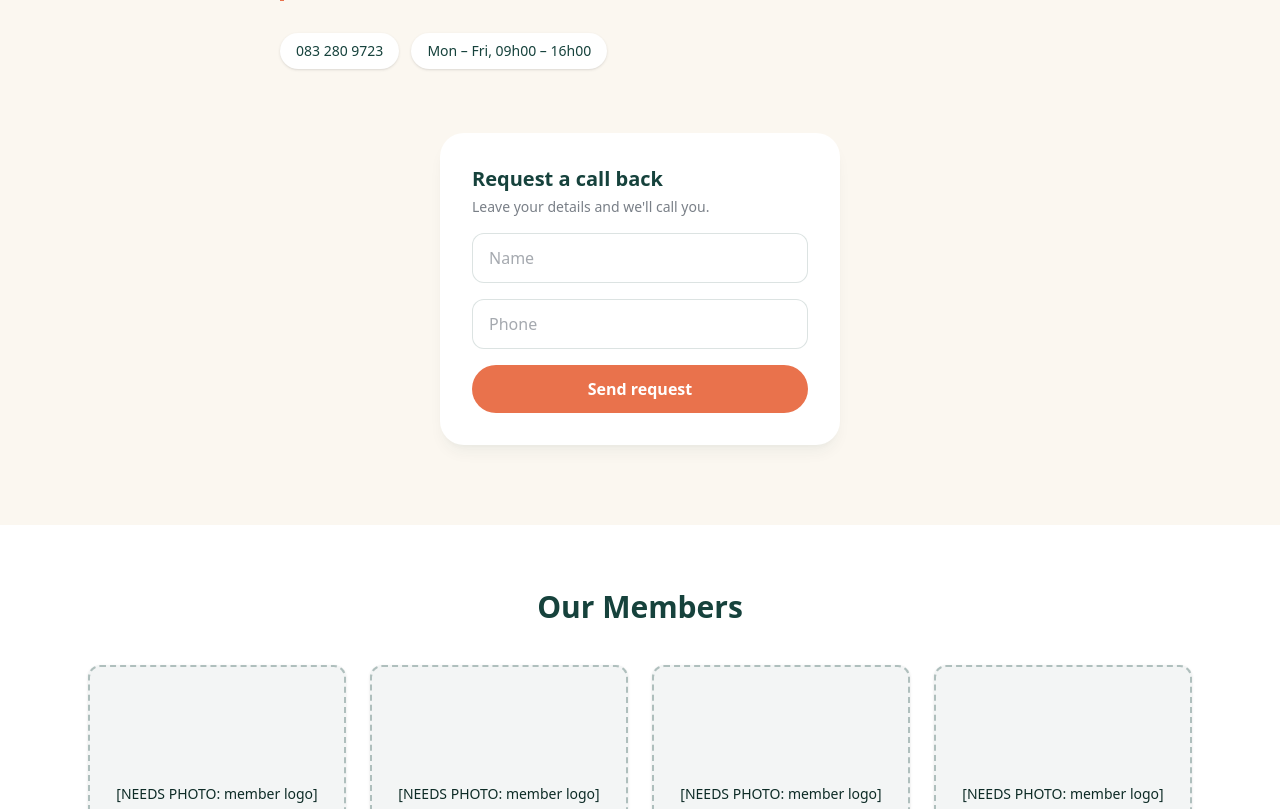
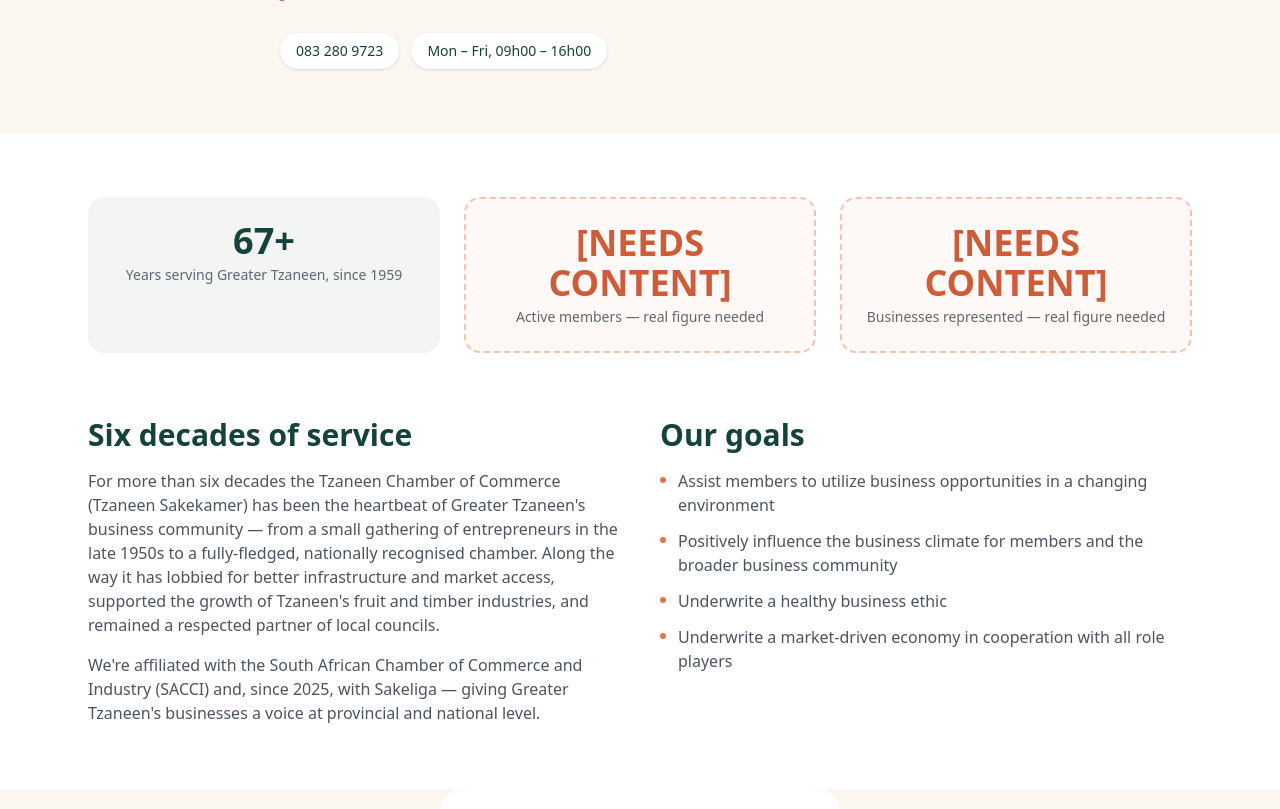
Before and after one commit to swart754wikus-netizen/Tzaneen-chamber-of-commerce, a Next.js app: page / in a window 1280 px wide. Shown: the part 1040-1849 px from the top of the page. Built offline with nearby package versions, Linux system fonts and the light colour scheme; no server answers.

Commit message:
Add homepage Impact section: years serving, goals, and story
Years-serving stat is calculated from the real founding year (1959).
Member count and businesses-represented stats are flagged as needing
real figures rather than invented.

```diff
--- a/src/app/page.tsx
+++ b/src/app/page.tsx
@@ -1,5 +1,6 @@
 import { ImagePlaceholder } from "@/components/ui/ImagePlaceholder";
 import { CallBackRequestForm } from "@/components/home/CallBackRequestForm";
+import { ImpactSection } from "@/components/home/ImpactSection";
 
 export default function Home() {
   return (
@@ -61,6 +62,8 @@ export default function Home() {
         </div>
       </section>
 
+      <ImpactSection />
+
       {/* Call Back Request */}
       <section className="bg-brand-cream">
         <div className="mx-auto max-w-md px-4 pb-20 sm:px-6">
--- /dev/null
+++ b/src/components/home/ImpactSection.tsx
@@ -0,0 +1,91 @@
+const foundingYear = 1959;
+const yearsServing = new Date().getFullYear() - foundingYear;
+
+const goals = [
+  "Assist members to utilize business opportunities in a changing environment",
+  "Positively influence the business climate for members and the broader business community",
+  "Underwrite a healthy business ethic",
+  "Underwrite a market-driven economy in cooperation with all role players",
+];
+
+export function ImpactSection() {
+  return (
+    <section className="bg-white">
+      <div className="mx-auto max-w-6xl px-4 py-16 sm:px-6">
+        {/* Stats row — the years-serving figure is calculated from the real
+            founding year (About Us content). The other two are placeholders:
+            no member count, COO volume, or similar figures have been
+            supplied yet — do not treat these as real numbers. */}
+        <div className="grid grid-cols-1 gap-6 sm:grid-cols-3">
+          <div className="rounded-2xl bg-brand-primary/5 p-6 text-center">
+            <p className="text-4xl font-bold text-brand-primary">
+              {yearsServing}+
+            </p>
+            <p className="mt-1 text-sm font-medium text-brand-ink/70">
+              Years serving Greater Tzaneen, since {foundingYear}
+            </p>
+          </div>
+          <div className="rounded-2xl border-2 border-dashed border-brand-accent/40 bg-brand-accent/5 p-6 text-center">
+            <p className="text-4xl font-bold text-brand-accent-dark">
+              [NEEDS CONTENT]
+            </p>
+            <p className="mt-1 text-sm font-medium text-brand-ink/70">
+              Active members — real figure needed
+            </p>
+          </div>
+          <div className="rounded-2xl border-2 border-dashed border-brand-accent/40 bg-brand-accent/5 p-6 text-center">
+            <p className="text-4xl font-bold text-brand-accent-dark">
+              [NEEDS CONTENT]
+            </p>
+            <p className="mt-1 text-sm font-medium text-brand-ink/70">
+              Businesses represented — real figure needed
+            </p>
+          </div>
+        </div>
+
+        {/* Our story — condensed from the real About Us content you sent
+            (content/old-site-content.md), not invented. */}
+        <div className="mt-16 grid gap-10 md:grid-cols-2">
+          <div>
+            <h2 className="text-2xl font-bold text-brand-primary sm:text-3xl">
+              Six decades of service
+            </h2>
+            <p className="mt-4 text-brand-ink/80">
+              For more than six decades the Tzaneen Chamber of Commerce
+              (Tzaneen Sakekamer) has been the heartbeat of Greater
+              Tzaneen&apos;s business community — from a small gathering of
+              entrepreneurs in the late 1950s to a fully-fledged, nationally
+              recognised chamber. Along the way it has lobbied for better
+              infrastructure and market access, supported the growth of
+              Tzaneen&apos;s fruit and timber industries, and remained a
+              respected partner of local councils.
+            </p>
+            <p className="mt-4 text-brand-ink/80">
+              We&apos;re affiliated with the South African Chamber of
+              Commerce and Industry (SACCI) and, since 2025, with Sakeliga —
+              giving Greater Tzaneen&apos;s businesses a voice at provincial
+              and national level.
+            </p>
+          </div>
+
+          <div>
+            <h2 className="text-2xl font-bold text-brand-primary sm:text-3xl">
+              Our goals
+            </h2>
+            <ul className="mt-4 space-y-3">
+              {goals.map((goal) => (
+                <li key={goal} className="flex gap-3 text-brand-ink/80">
+                  <span
+                    aria-hidden
+                    className="mt-2 h-1.5 w-1.5 shrink-0 rounded-full bg-brand-accent"
+                  />
+                  <span>{goal}</span>
+                </li>
+              ))}
+            </ul>
+          </div>
+        </div>
+      </div>
+    </section>
+  );
+}
```
